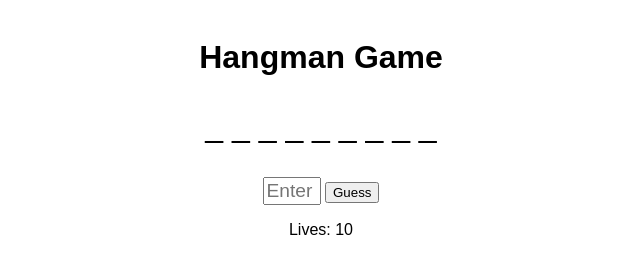
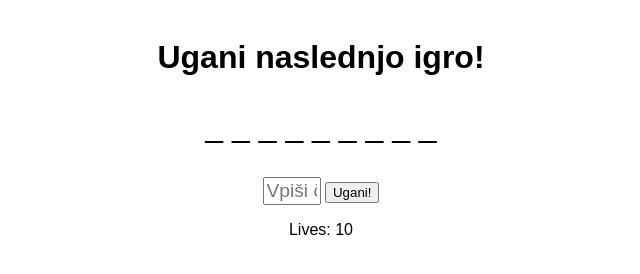
Before and after one commit to petriche/vislice, a plain HTML site: page index.html in a window 1280 px wide. Shown: the whole page, without its empty margins (319-959 px from the left). Drawn offline with Linux system fonts and the light colour scheme.

Commit message:
Update index.html

```diff
--- a/index.html
+++ b/index.html
@@ -1,14 +1,14 @@
 <!DOCTYPE html>
 <html>
 <head>
-    <title>Hangman Game</title>
+    <title>Ugani naslednjo igro!</title>
     <link rel="stylesheet" type="text/css" href="styles.css">
 </head>
 <body>
-    <h1>Hangman Game</h1>
+    <h1>Ugani naslednjo igro!</h1>
     <p id="word"></p>
-    <input type="text" id="guess" placeholder="Enter your guess" maxlength="1">
-    <button onclick="makeGuess()">Guess</button>
+    <input type="text" id="guess" placeholder="Vpiši črko" maxlength="1">
+    <button onclick="makeGuess()">Ugani!</button>
     <p id="lives"></p>
     <script src="hangman.js"></script>
 </body>
```
